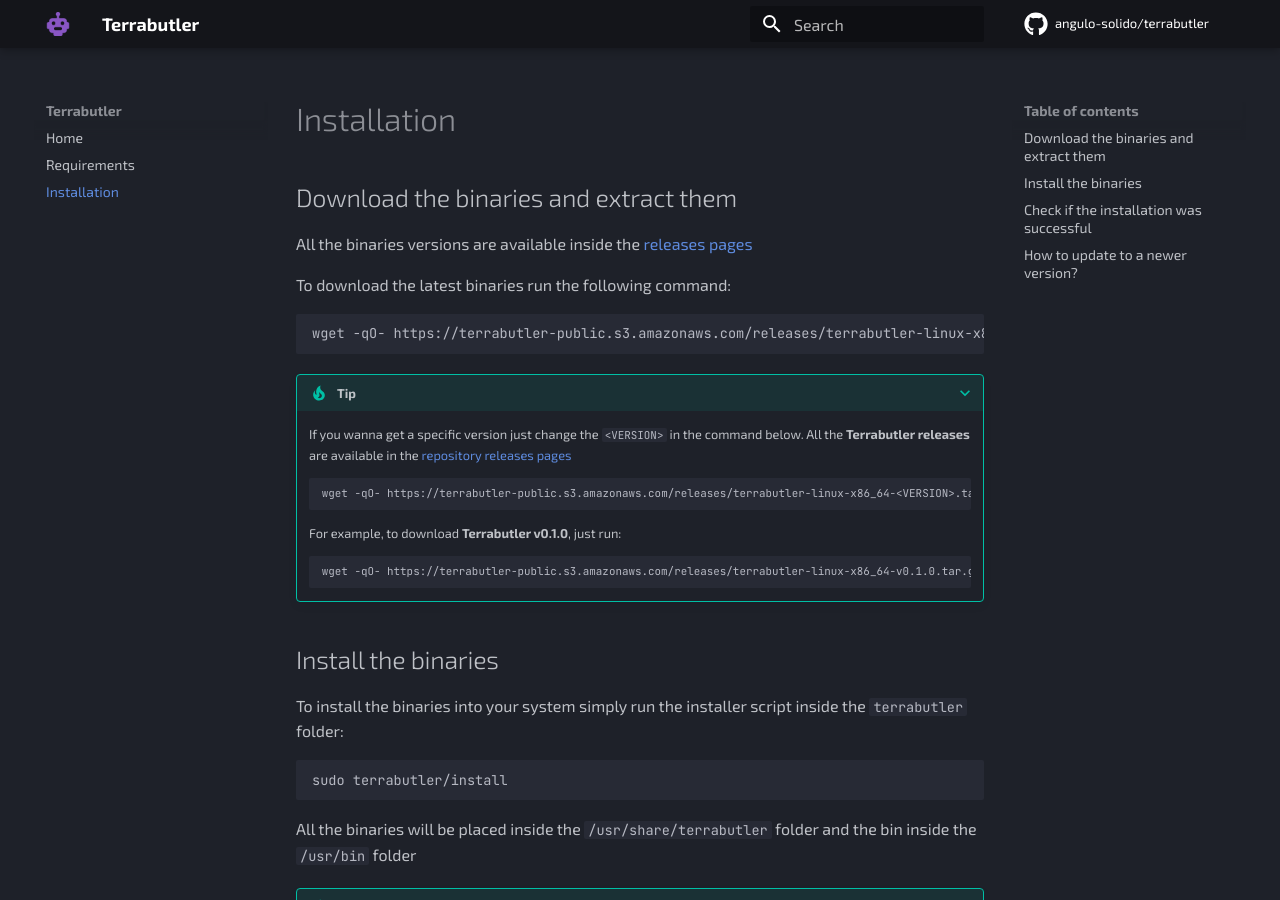
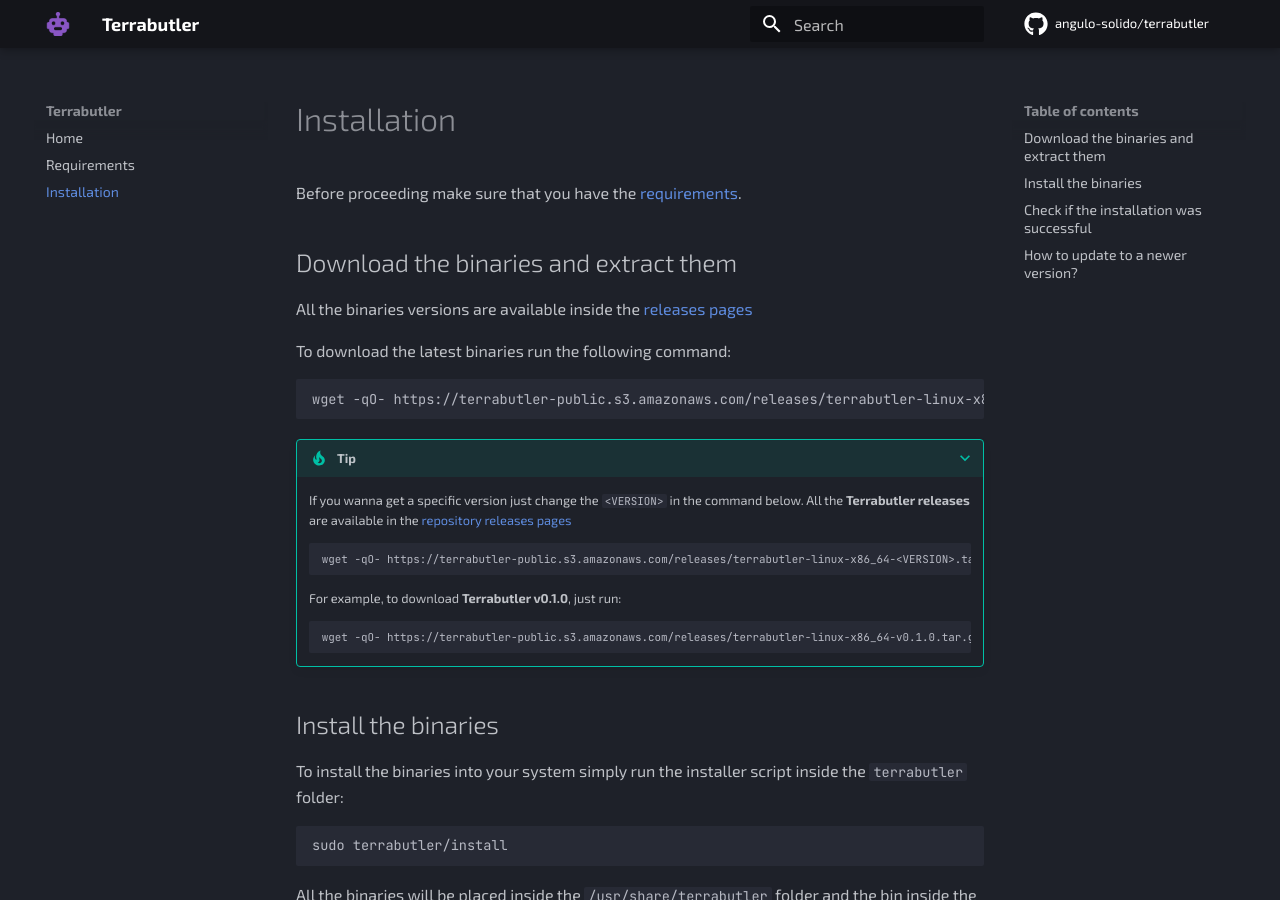
Before and after one commit to montblu/terrabutler, an MkDocs documentation site: the page built from docs/installation.md, in a window 1280 px wide and 900 px high. Built offline with MkDocs 1.6.1 and Material for MkDocs 9.7.7, drawn with Linux system fonts in a browser that asks for light colours; comment, search, counter and statistics services are not loaded.

Commit message:
docs: installation.md: Add check for requirements

```diff
--- a/docs/installation.md
+++ b/docs/installation.md
@@ -1,4 +1,6 @@
 # Installation
+
+Before proceeding make sure that you have the [requirements](requirements.md).
 
 ## Download the binaries and extract them
 
```
